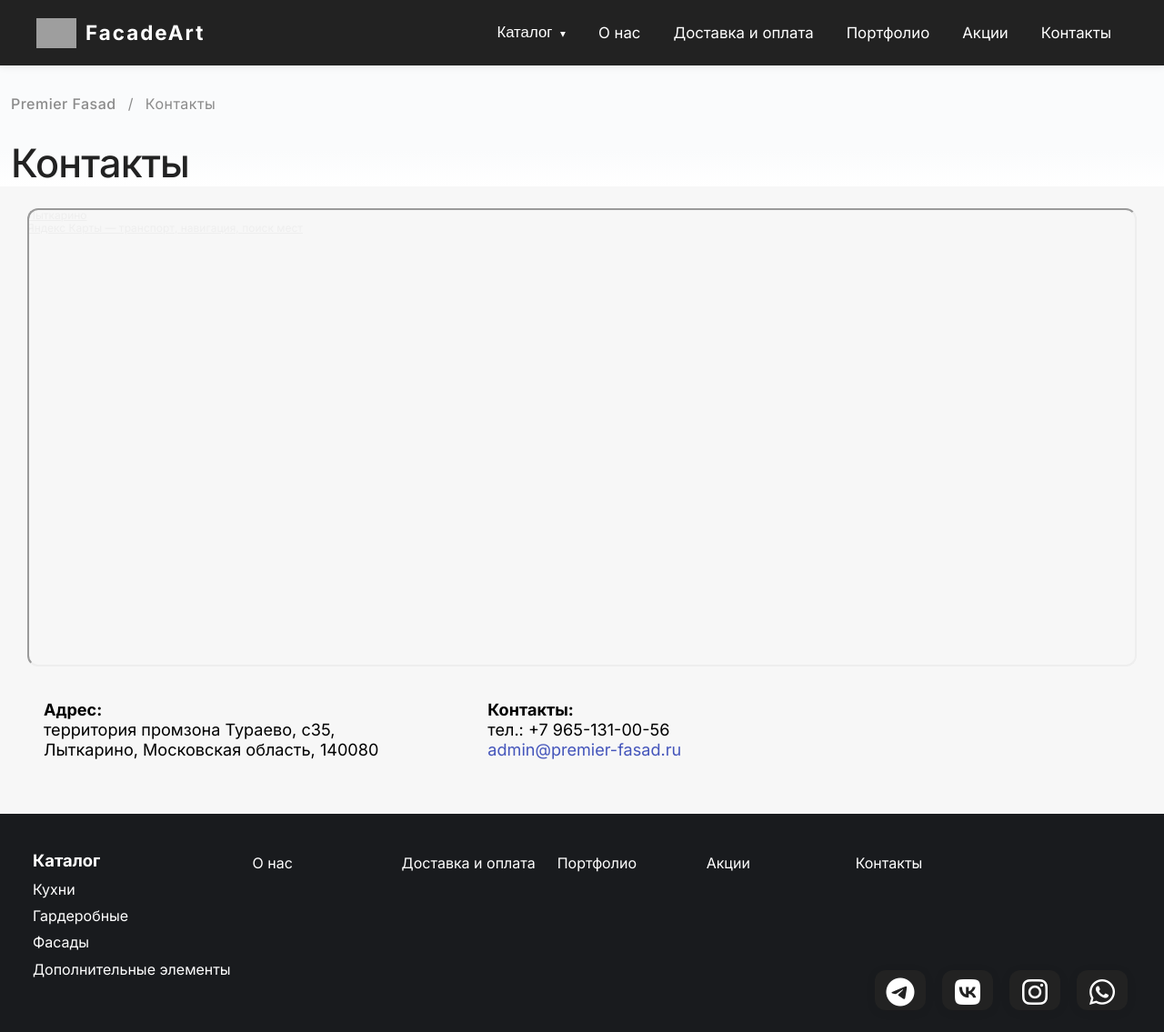
After one commit to BuriloID/Mark_2, a Django app: page /contacts/ in a window 1280 px wide. The commit adds this page. Shown: the whole page at 91% size. Run offline with Django 5.2, Linux system fonts and the light colour scheme; grey boxes are pictures that could not be loaded.

Commit message:
modified:   tableshop/main/__pycache__/urls.cpython-313.pyc 	modified:   tableshop/main/__pycache__/views.cpython-313.pyc 	modified:   tableshop/main/static/main/styles.css 	modified:   tableshop/main/templates/main/base.html 	new file:   tableshop/main/templates/main/contacts.html 	modified:   tableshop/main/urls.py 	modified:   tableshop/main/views.py

```diff
--- a/tableshop/main/static/main/styles.css
+++ b/tableshop/main/static/main/styles.css
@@ -690,3 +690,65 @@
         padding: 14px 8px 12px 16px;
     }
 }
+.contacts-hero {
+    padding: 32px 0 0 0;
+    background: linear-gradient(180deg, #fafbfc 70%, #fff 100%);
+}
+.contacts-breadcrumbs {
+    color: #8b8b8b;
+    font-size: 1em;
+    margin-bottom: 16px;
+    margin-left: 12px;
+    letter-spacing: 0.03em;
+}
+.contacts-breadcrumbs-home {
+    color: #8b8b8b;
+    text-decoration: none;
+    font-weight: 500;
+}
+.contacts-breadcrumbs-sep {
+    margin: 0 8px;
+}
+.contacts-title {
+    font-size: 2.7em;
+    font-weight: 500;
+    margin-left: 12px;
+    margin-bottom: 24px;
+    letter-spacing: -0.02em;
+    color: #222;
+}
+.contacts-data-grid {
+    display: flex;
+    max-width: 1200px;
+    margin: 32px 0 0 48px; /* отступ слева 48px */
+    gap: 120px;
+    justify-content: flex-start; /* по левому краю */
+    align-items: flex-start;
+    font-size: 1.13em;
+}
+
+.contacts-data-col {
+    min-width: 280px;
+}
+
+.contacts-phone {
+    color: inherit; /* убирает зелёный цвет */
+    font-weight: normal;
+    text-decoration: none;
+}
+
+.contacts-mail {
+    color: #45b;
+    text-decoration: none;
+}
+.contacts-mail:hover {
+    text-decoration: underline;
+}
+
+@media (max-width: 900px) {
+    .contacts-data-grid {
+        flex-direction: column;
+        gap: 24px;
+        margin-left: 16px;
+    }
+}
--- a/tableshop/main/templates/main/base.html
+++ b/tableshop/main/templates/main/base.html
@@ -30,7 +30,7 @@
                 <li><a href="#">Доставка и оплата</a></li>
                 <li><a href="#">Портфолио</a></li>
                 <li><a href="#">Акции</a></li>
-                <li><a href="#">Контакты</a></li>
+                <li><a href="{% url 'contacts' %}">Контакты</a></li>
             </ul>
         </nav>
     </div>
--- /dev/null
+++ b/tableshop/main/templates/main/contacts.html
@@ -0,0 +1,33 @@
+{% extends "main/base.html" %}
+{% block title %}Контакты{% endblock %}
+
+{% block content %}
+<div class="contacts-hero">
+    <div class="contacts-breadcrumbs">
+        <a href="/" class="contacts-breadcrumbs-home">Premier Fasad</a>
+        <span class="contacts-breadcrumbs-sep">/</span>
+        <span>Контакты</span>
+    </div>
+    <h1 class="contacts-title">Контакты</h1>
+</div>
+<div style="position:relative;overflow:hidden;text-align: center;" >
+  <a href="https://yandex.ru/maps/21630/lytkarino/?utm_medium=mapframe&utm_source=maps"
+     style="color:#eee;font-size:12px;position:absolute;top:0px;">Лыткарино</a>
+  <a href="https://yandex.ru/maps/21630/lytkarino/?from=mapframe&ll=37.929252%2C55.562704&mode=usermaps&source=mapframe&um=constructor%3A901e3b053a0dd9e6c19131a080630d92d76343af0d4efdfefbcdb237ebbeb333&utm_medium=mapframe&utm_source=maps&z=15"
+     style="color:#eee;font-size:12px;position:absolute;top:14px;">Яндекс Карты — транспорт, навигация, поиск мест</a>
+  <iframe src="https://yandex.ru/map-widget/v1/?from=mapframe&ll=37.929252%2C55.562704&mode=usermaps&source=mapframe&um=constructor%3A901e3b053a0dd9e6c19131a080630d92d76343af0d4efdfefbcdb237ebbeb333&utm_source=mapframe&z=15"
+          width="95%" height="500" frameborder="1" allowfullscreen="true" style="position:relative;border-radius:12px;"></iframe>
+</div>
+<div class="contacts-data-grid">
+    <div class="contacts-data-col">
+        <b>Адрес:</b><br>
+        территория промзона Тураево, с35,<br>
+        Лыткарино, Московская область, 140080
+    </div>
+    <div class="contacts-data-col">
+        <b>Контакты:</b><br>
+        <span class="contacts-phone">тел.: +7 965-131-00-56</span><br>
+        <a class="contacts-mail" href="mailto:admin@premier-fasad.ru">admin@premier-fasad.ru</a>
+    </div>
+</div>
+{% endblock %}
--- a/tableshop/main/urls.py
+++ b/tableshop/main/urls.py
@@ -3,4 +3,5 @@ from . import views
 
 urlpatterns = [
     path('', views.index, name='index'),
+    path('contacts/', views.contacts, name='contacts'),
 ]
--- a/tableshop/main/views.py
+++ b/tableshop/main/views.py
@@ -2,3 +2,5 @@ from django.shortcuts import render
 
 def index(request):
     return render(request, "main/index.html")
+def contacts(request):
+    return render(request, "main/contacts.html")
```
